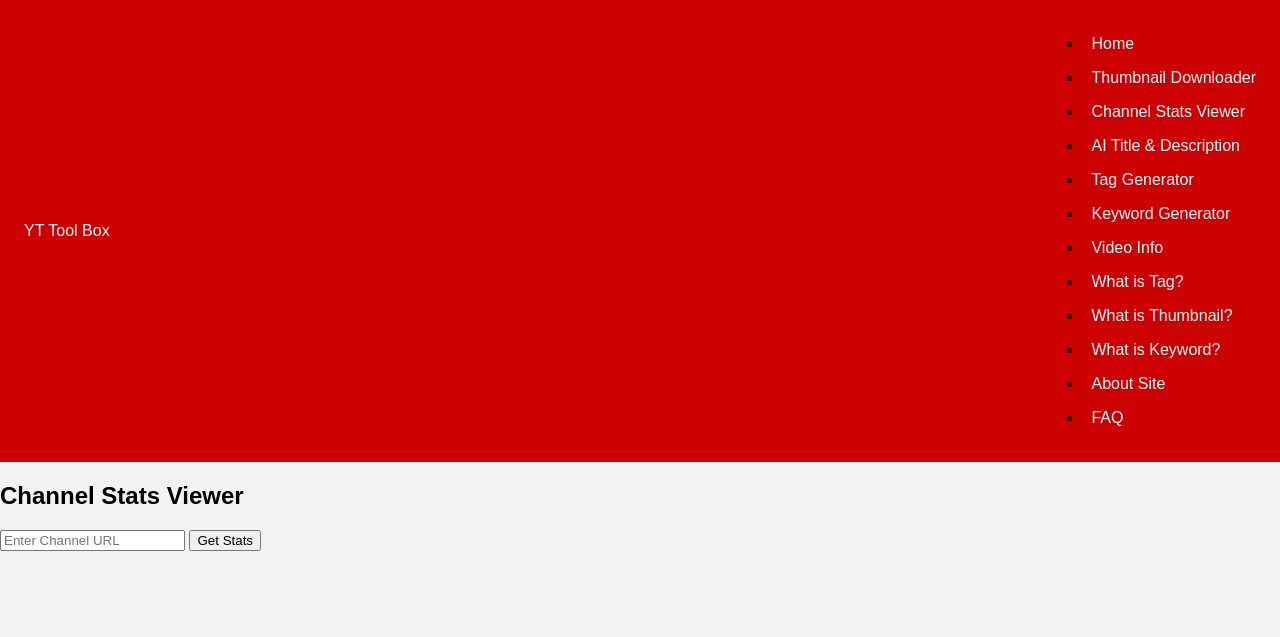
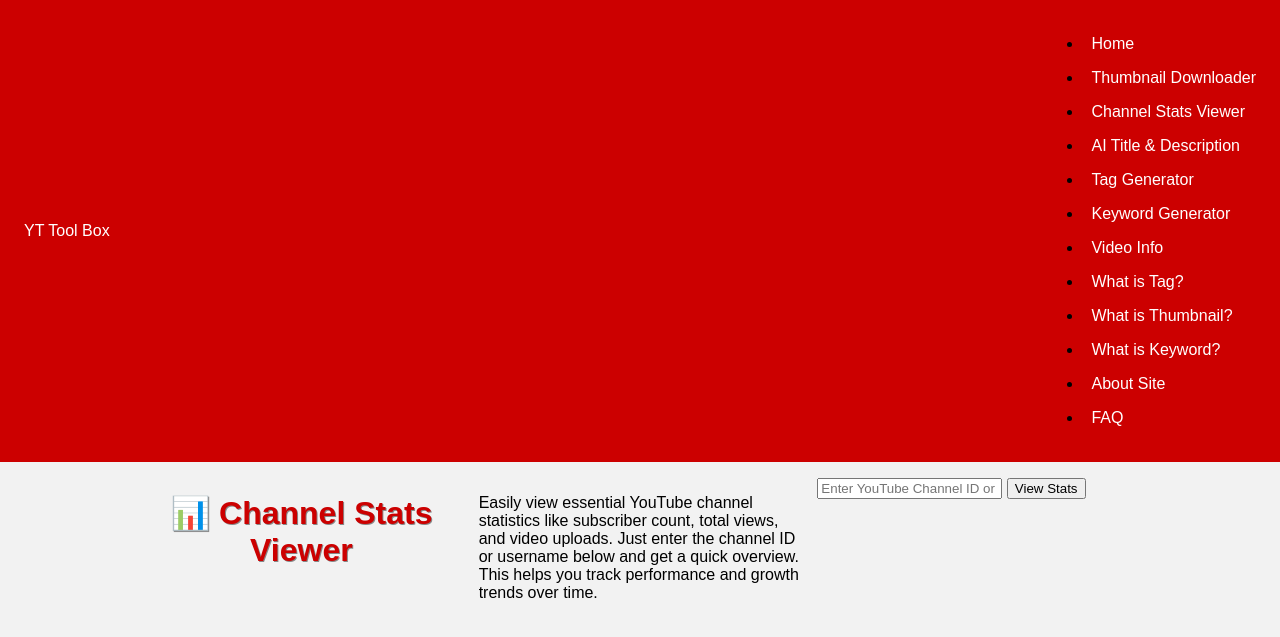
Before and after one commit to sandeep780049/yt-tool-box, a Flask app: template templates/stats.html in a window 1280 px wide. Shown: the top 637 px of the page. Run offline with Flask 3, Linux system fonts and the light colour scheme; the template is opened without the code that fills it, so the values that code supplies are empty; some libraries are stand-ins or nearby versions.

Commit message:
Update stats.html

```diff
--- a/templates/stats.html
+++ b/templates/stats.html
@@ -1,18 +1,52 @@
 {% extends "layout.html" %}
-{% block title %}Channel Stats Viewer{% endblock %}
+{% block title %}Channel Stats Viewer - YT Tool Box{% endblock %}
+
 {% block content %}
-<h2 class="tool-heading">Channel Stats Viewer</h2>
-<form method="POST" action="/stats" class="form">
-    <input type="text" name="channel_url" placeholder="Enter Channel URL" required class="input-field">
-    <button type="submit" class="btn">Get Stats</button>
-</form>
-{% if stats %}
-    <div class="result">
-        <h3>Channel Stats:</h3>
-        <p><strong>Name:</strong> {{ stats.name }}</p>
-        <p><strong>Subscribers:</strong> {{ stats.subscribers }}</p>
-        <p><strong>Total Views:</strong> {{ stats.views }}</p>
-        <p><strong>Videos:</strong> {{ stats.videos }}</p>
+<div class="tool-container">
+    <h1 class="tool-heading">
+        📊 Channel Stats Viewer
+    </h1>
+    <p class="tool-description">
+        Easily view essential YouTube channel statistics like subscriber count, total views, and video uploads. Just enter the channel ID or username below and get a quick overview. This helps you track performance and growth trends over time.
+    </p>
+
+    <form method="POST" class="tool-form">
+        <input type="text" name="channel_input" placeholder="Enter YouTube Channel ID or Username" required class="tool-input">
+        <button type="submit" class="tool-button">View Stats</button>
+    </form>
+
+    {% if stats %}
+    <div class="result-box">
+        <h2>📈 Channel Statistics</h2>
+        <ul>
+            <li><strong>Title:</strong> {{ stats.title }}</li>
+            <li><strong>Subscribers:</strong> {{ stats.subscribers }}</li>
+            <li><strong>Total Views:</strong> {{ stats.views }}</li>
+            <li><strong>Total Videos:</strong> {{ stats.video_count }}</li>
+            <li><strong>Channel URL:</strong> <a href="{{ stats.url }}" target="_blank">{{ stats.url }}</a></li>
+        </ul>
+
+        <div class="button-row">
+            <button onclick="copyStats()" class="copy-btn">📋 Copy Stats</button>
+            <button onclick="downloadStats()" class="download-btn">⬇️ Download Stats</button>
+        </div>
     </div>
-{% endif %}
+    {% endif %}
+</div>
+
+<script>
+    function copyStats() {
+        let text = `Channel: {{ stats.title }}\nSubscribers: {{ stats.subscribers }}\nViews: {{ stats.views }}\nVideos: {{ stats.video_count }}\nURL: {{ stats.url }}`;
+        navigator.clipboard.writeText(text).then(() => alert("Stats copied!"));
+    }
+
+    function downloadStats() {
+        const content = `Channel: {{ stats.title }}\nSubscribers: {{ stats.subscribers }}\nViews: {{ stats.views }}\nVideos: {{ stats.video_count }}\nURL: {{ stats.url }}`;
+        const blob = new Blob([content], { type: "text/plain;charset=utf-8" });
+        const link = document.createElement("a");
+        link.href = URL.createObjectURL(blob);
+        link.download = "channel_stats.txt";
+        link.click();
+    }
+</script>
 {% endblock %}
```
